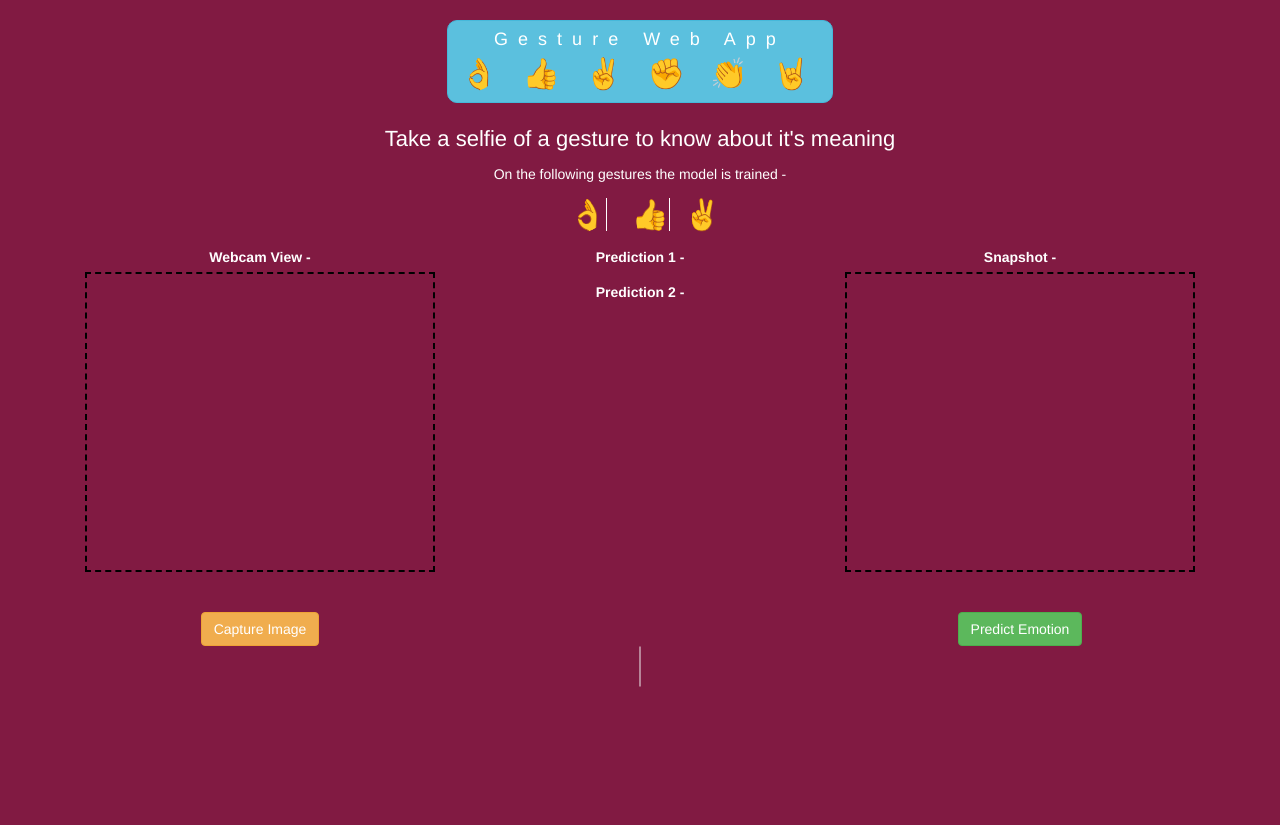
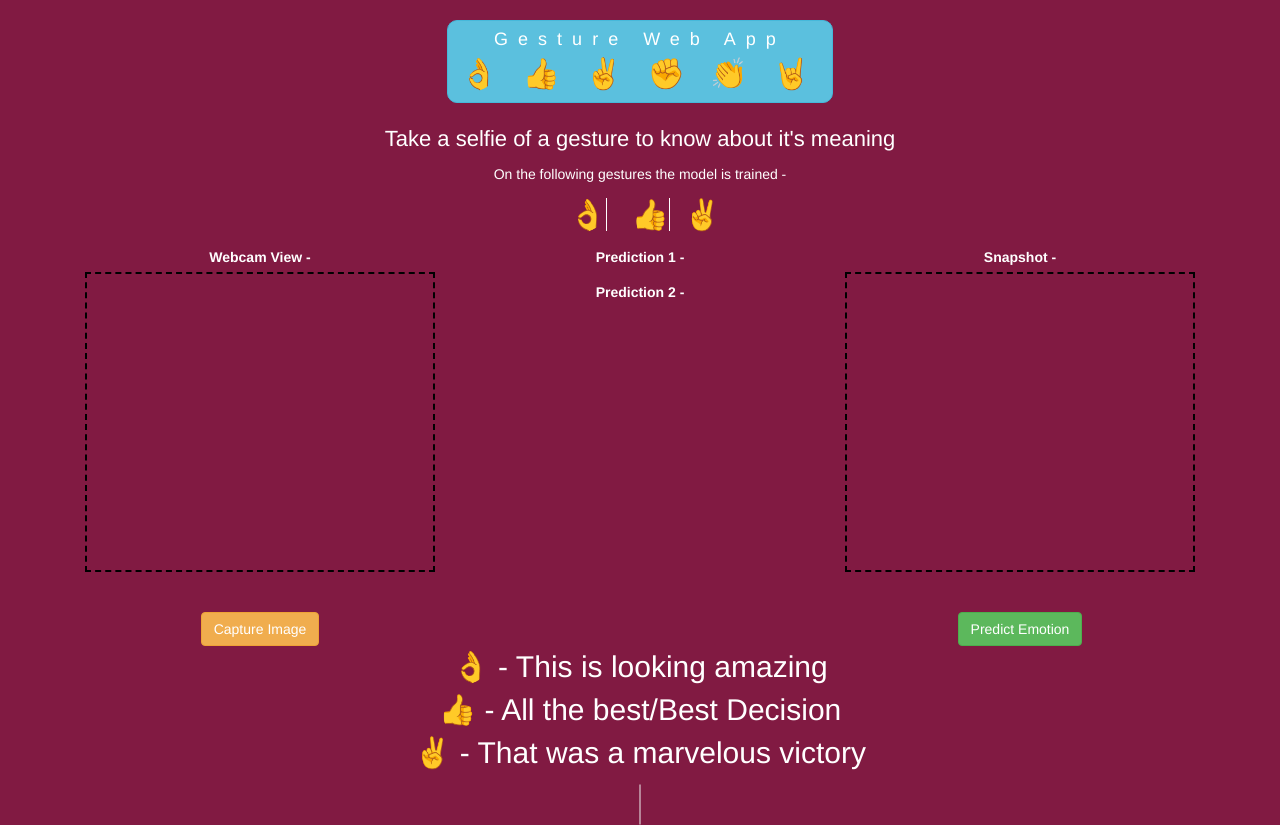
Before and after one commit to AksharaPatil24/hand-gesture-web-app, a plain HTML site: page index.html in a window 1280 px wide. Before the commit the page ends 800 px from the top, so only its background shows below. Drawn offline with nearby package versions, Linux system fonts and the light colour scheme; a script that the page names is missing.

Commit message:
Add files via upload

```diff
--- a/index.html
+++ b/index.html
@@ -62,6 +62,14 @@
         <br><br>
         <button onclick="check();" class="btn btn-success">Predict Emotion</button>
       </div>
+      <br>
+      <p>
+      <span>&#128076; - This is looking amazing</span>
+      <br>
+      <span>&#128077; - All the best/Best Decision</span>
+      <br>
+      <span>&#9996; - That was a marvelous victory</span>
+      </p>
 
     </center>
 
```
